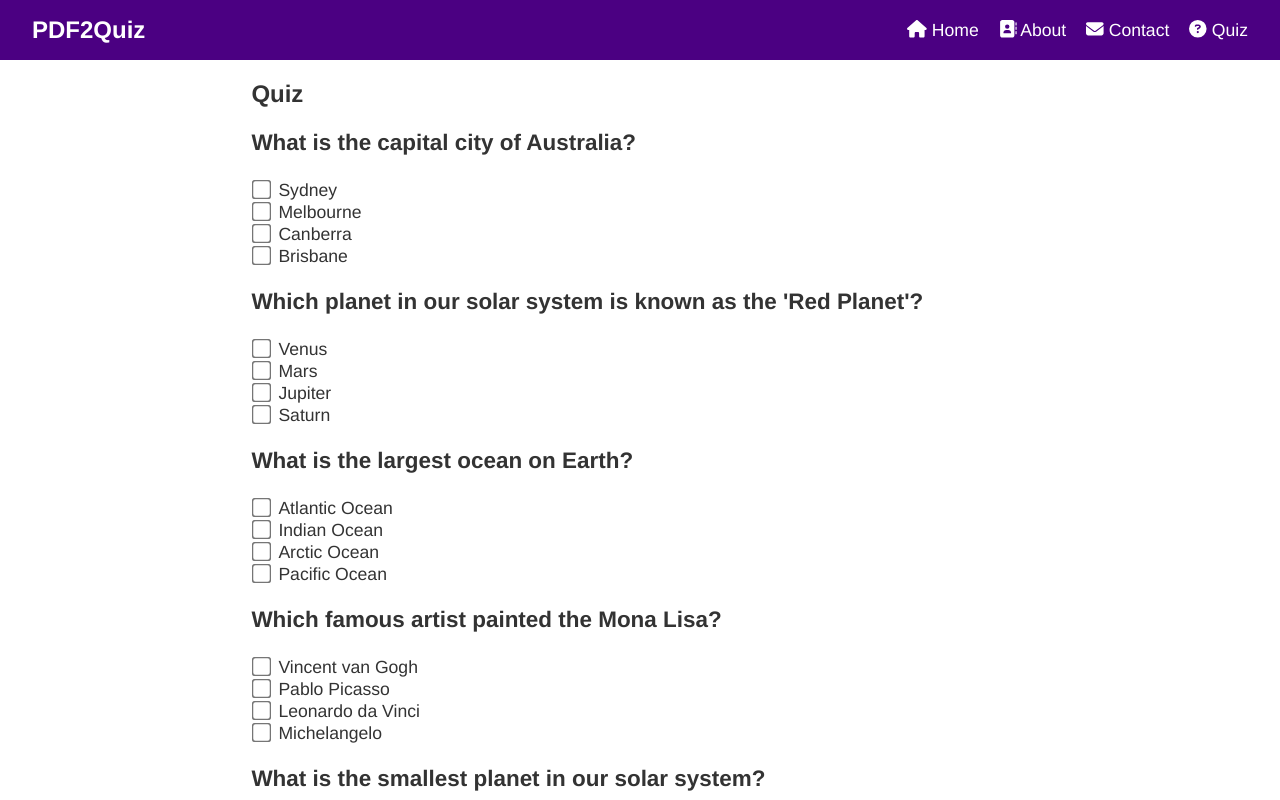
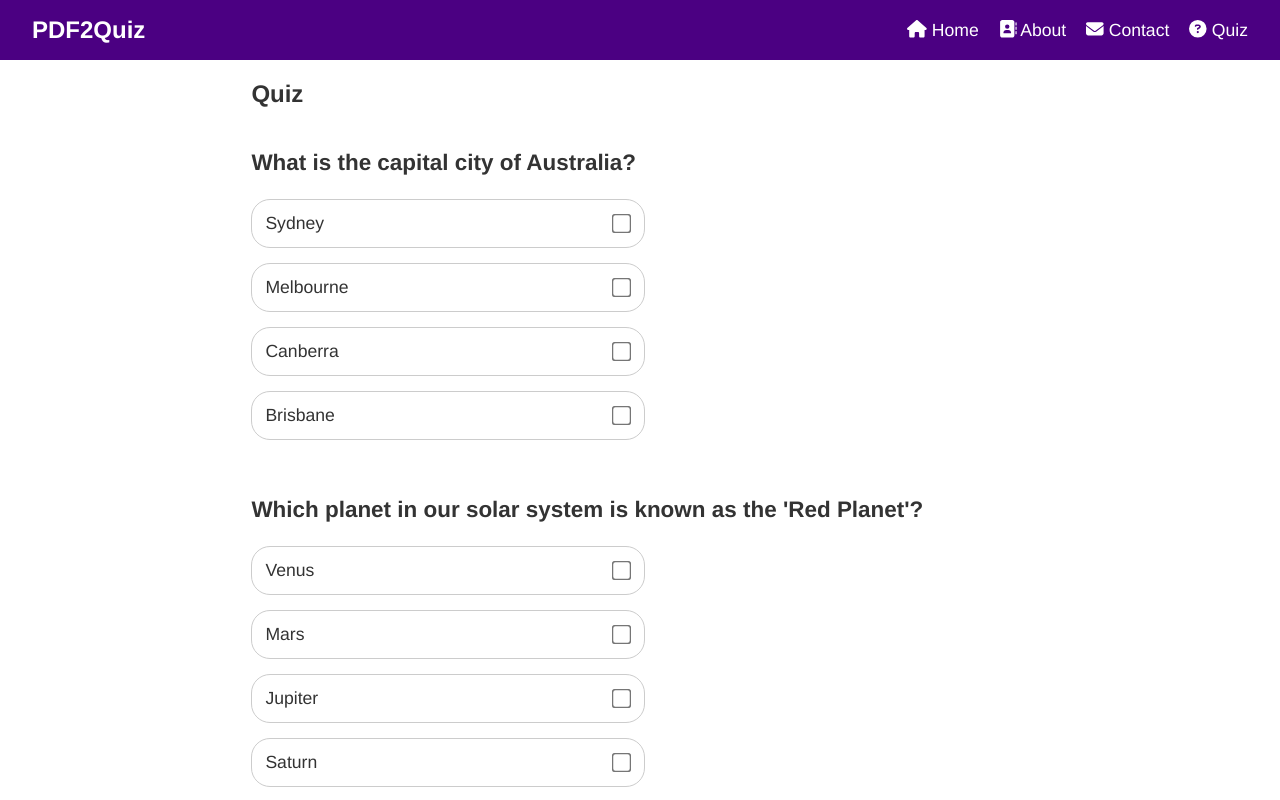
Before and after one commit to SakshiBhalla77/Pdf-Quiz, a React (Create React App) app in the folder Frontend/: page /quiz in a window 1280 px wide. Shown: the top 800 px of the page. Built offline with nearby package versions, Linux system fonts and the light colour scheme.

Commit message:
The green highlight shows up after the submission

```diff
--- a/Frontend/src/screens/Quiz.js
+++ b/Frontend/src/screens/Quiz.js
@@ -1,4 +1,3 @@
-// src/Quiz.js
 import React, { useState, useEffect } from "react";
 import questionsData from "../components/questions.json";
 
@@ -6,6 +5,8 @@ const Quiz = () => {
   const [questions, setQuestions] = useState([]);
   const [selectedOptions, setSelectedOptions] = useState({});
   const [score, setScore] = useState(null);
+  const [answersCorrectness, setAnswersCorrectness] = useState({});
+  const [submitted, setSubmitted] = useState(false);
 
   useEffect(() => {
     setQuestions(questionsData);
@@ -23,12 +24,31 @@ const Quiz = () => {
       }
       return updatedOptions;
     });
+    // Update answers correctness only if the quiz has been submitted
+    if (submitted) {
+      updateAnswersCorrectness();
+    }
     // Prevent default checkbox behavior
     return false;
   };
 
+  const updateAnswersCorrectness = () => {
+    const answers = {};
+    questions.forEach((question) => {
+      if (
+        selectedOptions[question.question_id] === question.correct_option_id
+      ) {
+        answers[question.question_id] = true;
+      } else {
+        answers[question.question_id] = false;
+      }
+    });
+    setAnswersCorrectness(answers);
+  };
+
   const calculateScore = () => {
     let score = 0;
+    updateAnswersCorrectness(); // Update answers correctness before calculating score
     questions.forEach((question) => {
       if (
         selectedOptions[question.question_id] === question.correct_option_id
@@ -37,6 +57,7 @@ const Quiz = () => {
       }
     });
     setScore(score);
+    setSubmitted(true);
   };
 
   return (
@@ -44,28 +65,88 @@ const Quiz = () => {
       <h2>Quiz</h2>
       <form style={{ fontSize: "1.2rem" }}>
         {questions.map((question) => (
-          <div key={question.question_id} style={{ marginBottom: "20px" }}>
+          <div
+            key={question.question_id}
+            style={{
+              marginBottom: "20px",
+              display: "flex",
+              flexDirection: "column",
+              //width: "100%",
+            }}
+          >
+            <div
+            // style={{
+            //   marginBottom: "20px",
+            //   background: "#fff",
+            //   padding: "20px",
+            //   borderRadius: "10px",
+            //   boxShadow: "0 4px 8px rgba(0, 0, 0, 0.1)",
+            //   width: "fit-content",
+            // }}
+            >
               <h3>{question.question_text}</h3>
-            {question.options.map((option) => (
-              <div key={option.option_id}>
-                <label style={{ fontSize: "1.1rem" }}>
+            </div>
+
+            {question.options.map((option) => {
+              const isSelected =
+                selectedOptions[question.question_id] === option.option_id;
+              const isCorrect = option.option_id === question.correct_option_id;
+              const isSubmitted = submitted;
+
+              let backgroundColor = "transparent";
+
+              if (isSubmitted) {
+                if (isSelected && isCorrect) {
+                  backgroundColor = "#DCF3E9"; // Highlight correct and selected option in green
+                } else if (isSelected && !isCorrect) {
+                  backgroundColor = "#FFE4E7"; // Highlight incorrect and selected option in red
+                } else if (!isSelected && isCorrect) {
+                  backgroundColor = "#DCF3E9"; // Highlight correct but not selected option in green
+                }
+              }
+
+              return (
+                <div
+                  key={option.option_id}
+                  style={{
+                    border: "1px solid #ccc", // Border style
+                    borderRadius: "19px", // Rounded corners
+                    padding: "15px", // Increased padding for spacing
+                    marginBottom: "15px", // Spacing between options
+                    width: "fit-content", // Adjust the width to fit the content
+                    backgroundColor,
+                    padding: "13px",
+                  }}
+                >
+                  <label
+                    style={{
+                      fontSize: "1.1rem",
+                      display: "flex",
+                      alignItems: "center",
+                      //width: "100%",
+                    }}
+                  >
+                    <span style={{ width: "200px", display: "inline-block" }}>
+                      {option.text}
+                    </span>
                     <input
                       type="checkbox"
-                    checked={
-                      selectedOptions[question.question_id] === option.option_id
-                    }
+                      checked={isSelected}
                       onChange={() =>
                         handleCheckboxChange(
                           question.question_id,
                           option.option_id
                         )
                       }
-                    style={{ marginRight: "10px", transform: "scale(1.5)" }}
+                      style={{
+                        marginLeft: "150px",
+                        transform: "scale(1.5)",
+                      }}
                     />
-                  {option.text}
                   </label>
                 </div>
-            ))}
+              );
+            })}
           </div>
         ))}
       </form>
```
Lines whose indentation alone changed are shown as unchanged.
